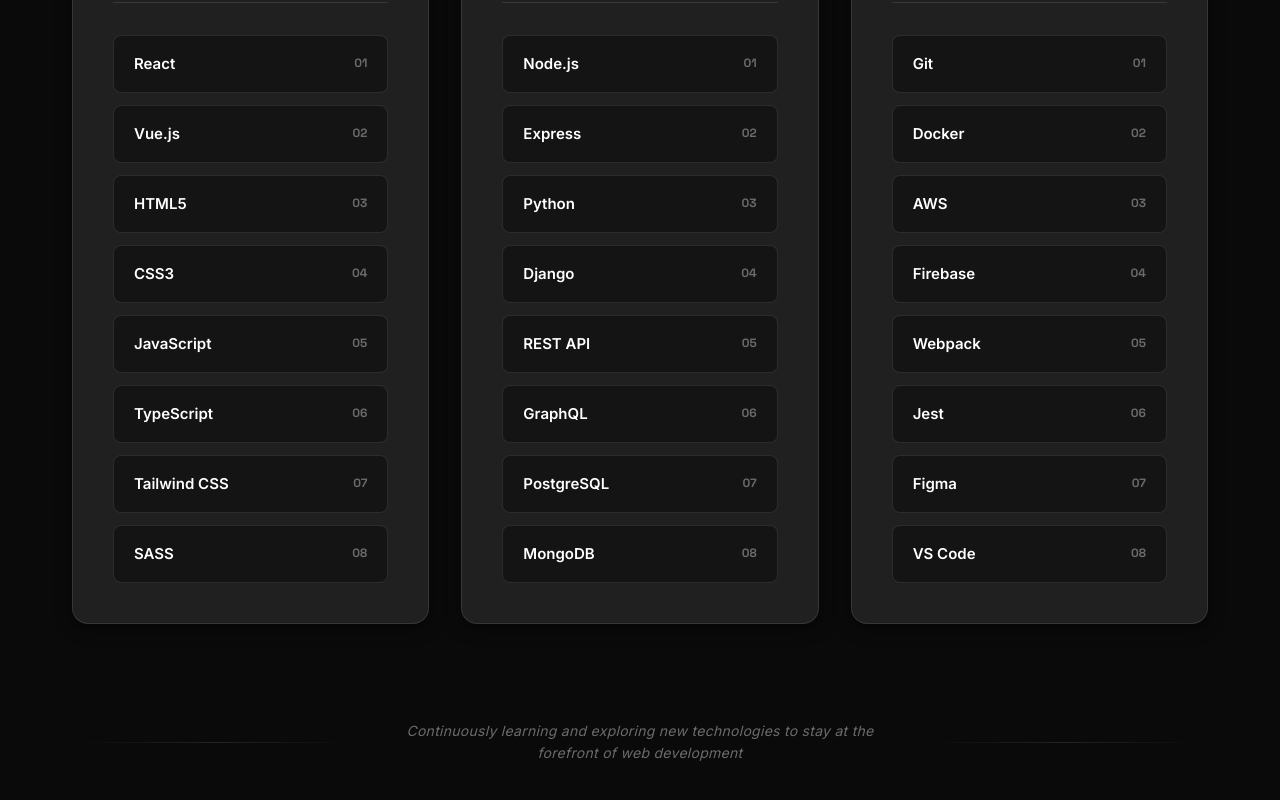
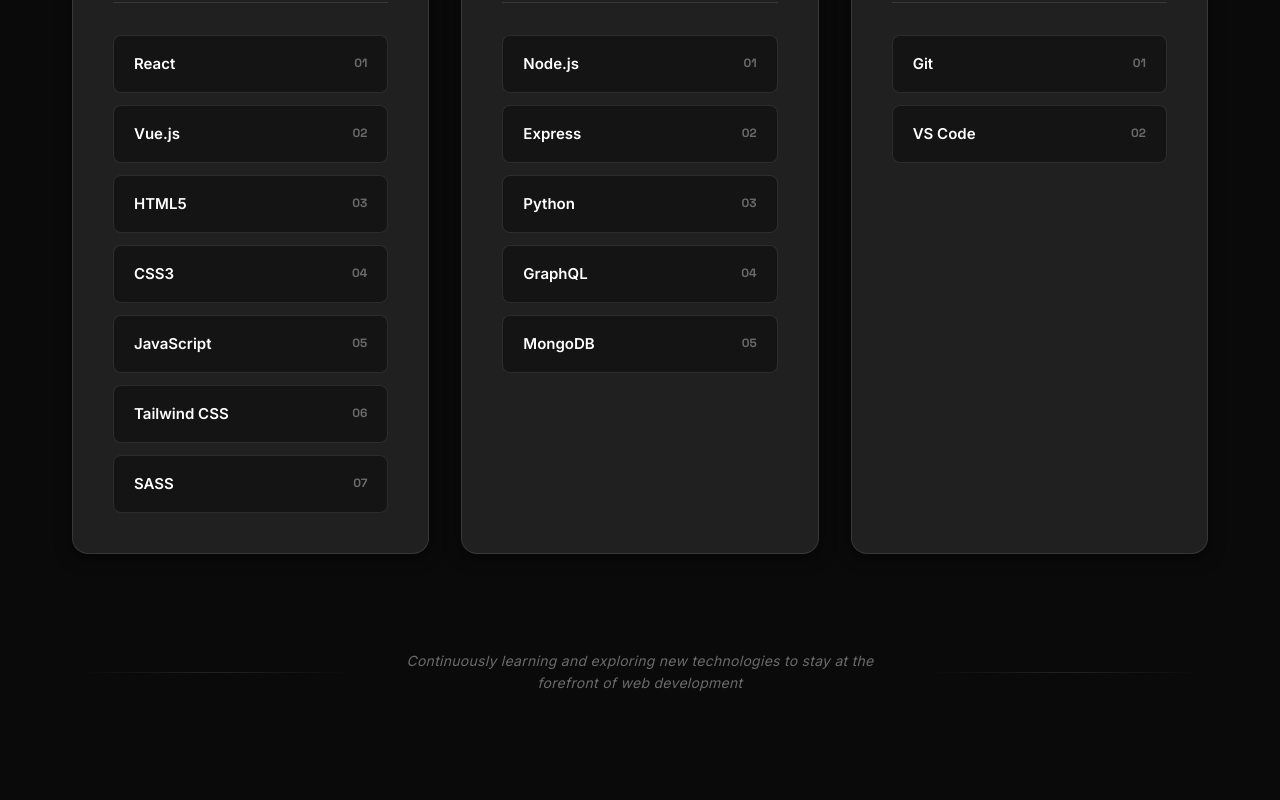
Before and after one commit to yuv881/react-portfolio, a React (Vite) app: page / in a window 1280 px wide. Shown: the part 4299-5099 px from the top of the page. Built offline with nearby package versions, Linux system fonts and the light colour scheme.

Commit message:
update skills

```diff
--- a/src/components/Skills.jsx
+++ b/src/components/Skills.jsx
@@ -8,17 +8,17 @@
         {
             title: 'Frontend',
             icon: '⚡',
-            skills: ['React', 'Vue.js', 'HTML5', 'CSS3', 'JavaScript', 'TypeScript', 'Tailwind CSS', 'SASS']
+            skills: ['React', 'Vue.js', 'HTML5', 'CSS3', 'JavaScript', 'Tailwind CSS', 'SASS']
         },
         {
             title: 'Backend',
             icon: '⚙️',
-            skills: ['Node.js', 'Express', 'Python', 'Django', 'REST API', 'GraphQL', 'PostgreSQL', 'MongoDB']
+            skills: ['Node.js', 'Express', 'Python', 'GraphQL',  'MongoDB']
         },
         {
             title: 'Tools & Others',
             icon: '🛠️',
-            skills: ['Git', 'Docker', 'AWS', 'Firebase', 'Webpack', 'Jest', 'Figma', 'VS Code']
+            skills: ['Git', 'VS Code']
         }
     ];
 
```
